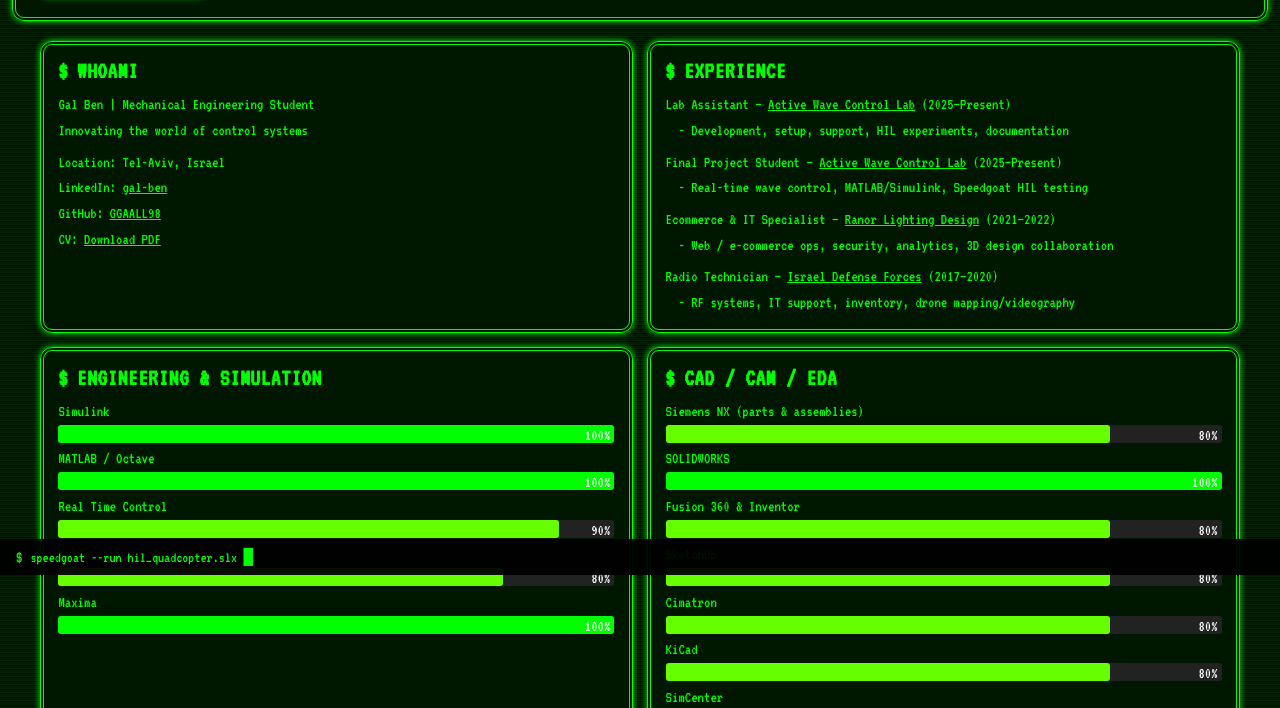
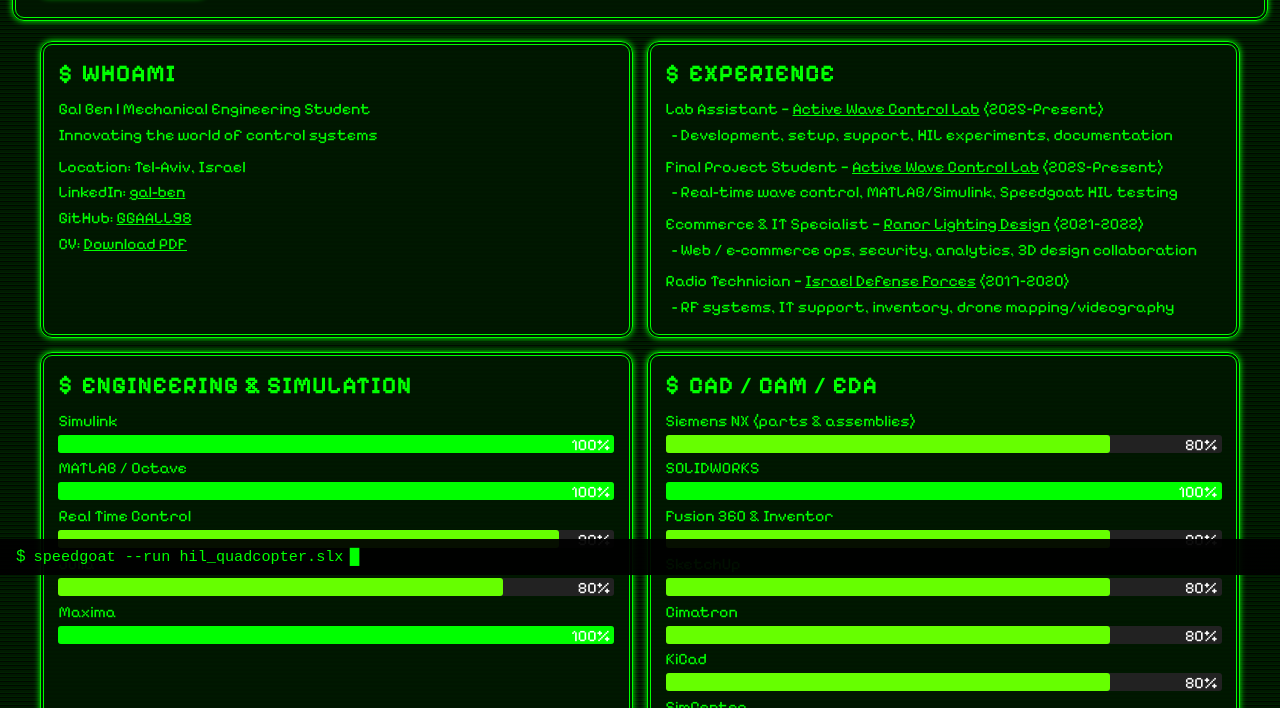
Before and after one commit to GGAALL98/GobyOS-2025, a plain HTML site: page index.html in a window 1280 px wide. Shown: the part 225-933 px from the top of the page. Drawn offline with Linux system fonts and the light colour scheme.

Commit message:
Changed the font

```diff
--- a/styles.css
+++ b/styles.css
@@ -1,4 +1,4 @@
-@import url('https://fonts.googleapis.com/css2?family=VT323&display=swap');
+@import url('https://fonts.googleapis.com/css2?family=Pixelify+Sans:wght@400..700&display=swap');
 
 :root{
   --green: #00ff00;
@@ -12,7 +12,7 @@ html, body { height:100%; margin:0; }
 body {
   margin:0;
   min-height:100vh;
-  font-family:'VT323', monospace;
+  font-family:'Pixelify Sans', monospace;
   padding:2rem;
   padding-bottom: calc(var(--terminal-space) + 2rem);
   display:flex;
```
